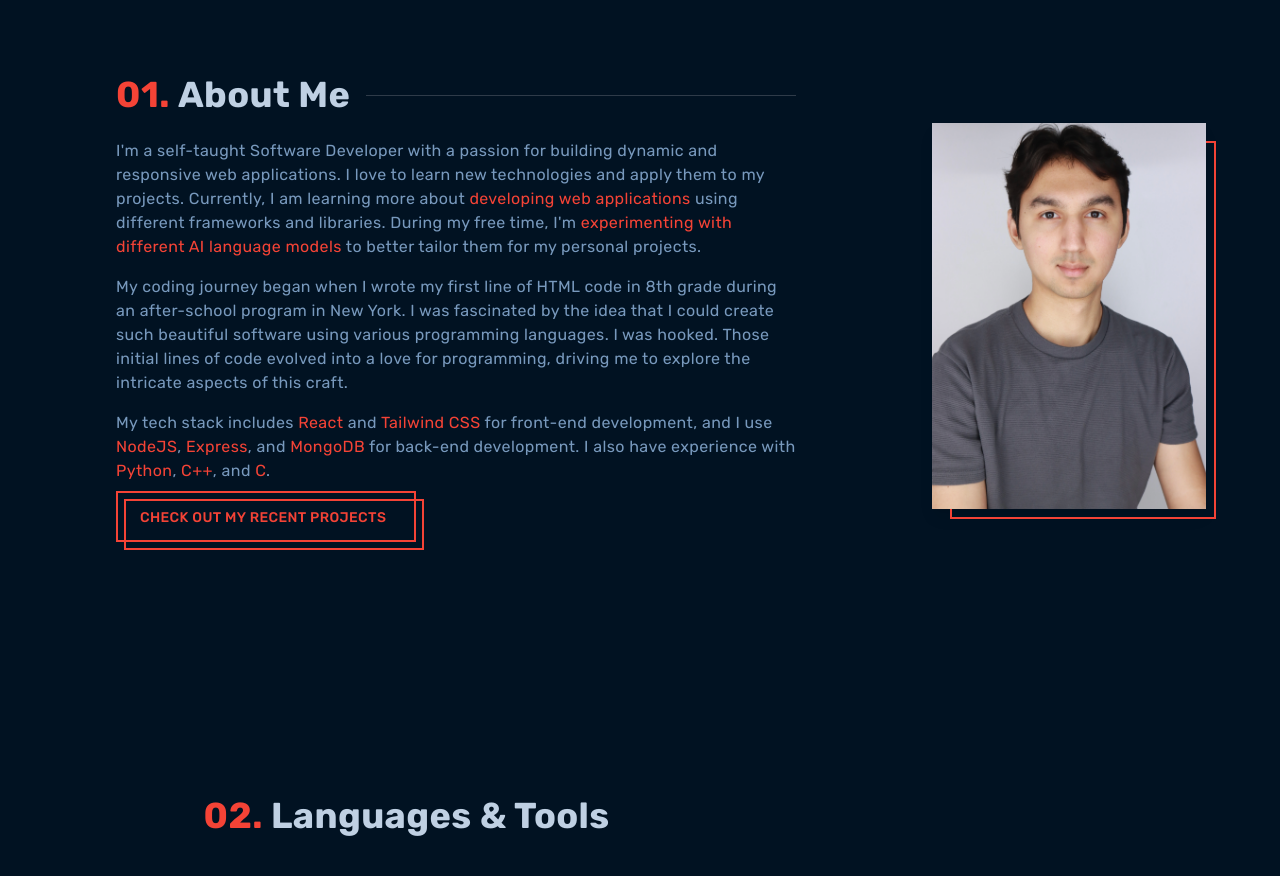
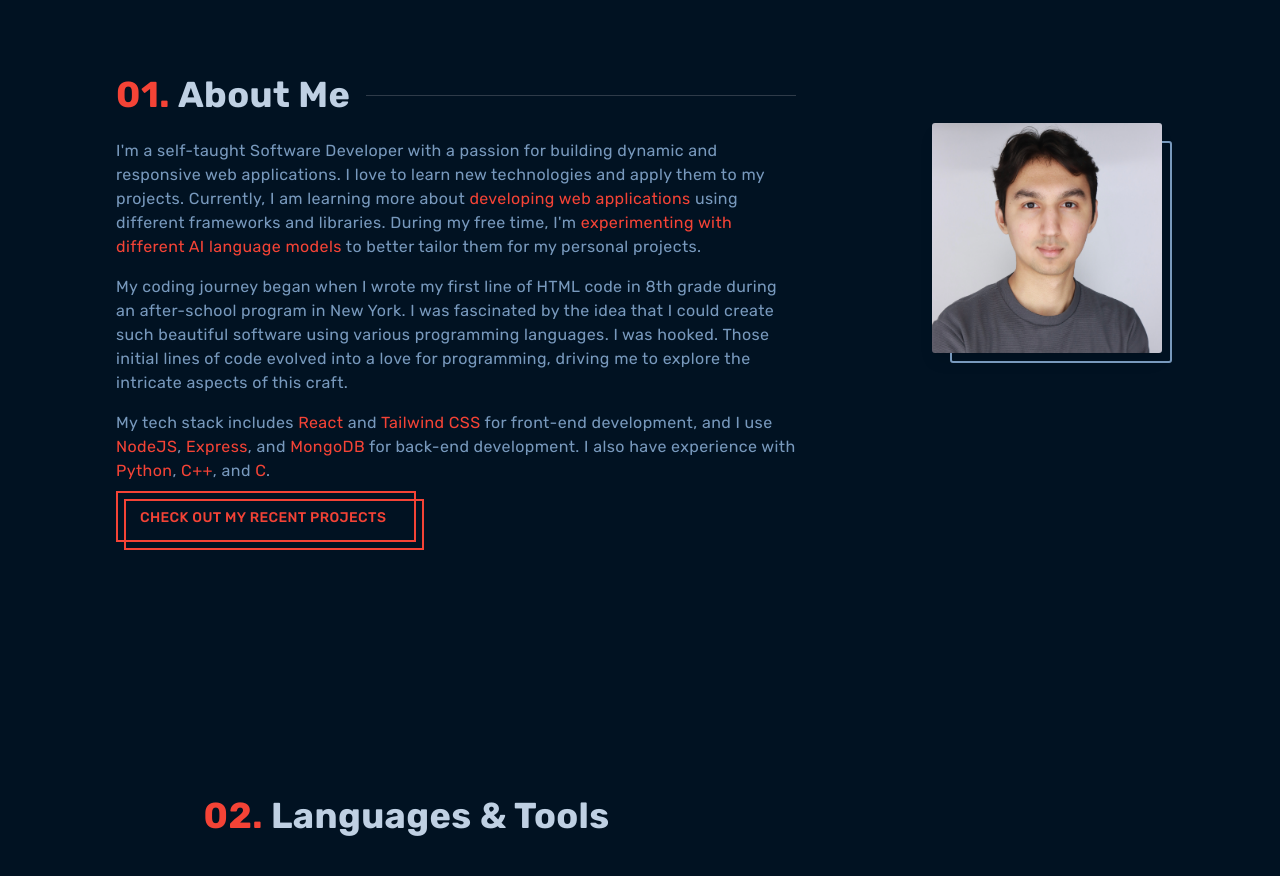
Before and after one commit to NekruzAsh/MyPortfolio, a Next.js app: page / in a window 1280 px wide. Shown: the part 900-1776 px from the top of the page. Built offline with nearby package versions, Linux system fonts and the light colour scheme.

Commit message:
Updated author's image size and adde a new hover effect.

```diff
--- a/app/components/About.jsx
+++ b/app/components/About.jsx
@@ -55,8 +55,6 @@ const About = () => {
         <div className="image-style shadow-lg items-center rounded-sm relative justify-center ml-16 mt-16">
           <img
             src="/images/authorimage.jpg"
-            width={280}
-            height={280}
             quality={100}
             objectPosition="center top"
             alt="picture of author"
--- a/app/globals.css
+++ b/app/globals.css
@@ -46,19 +46,21 @@ html {
 .image-style {
   display: block;
   position: relative;
-  width: 70%;
-  height: 80%;
+  width: 230px;
+  height: 230px;
   transition: transform 0.5s;
 }
 
 .image-style img {
-  width: 100%;
-  height: 100%;
+  width: 230px;
+  height: 230px;
   object-fit: cover;
+  object-position: 50% 5%; /* Center the object in the picture */
   position: relative;
   transition: filter 0.3s;
   filter: none;
   z-index: 1;
+  border-radius: 3px;
 }
 
 .image-style:hover,
@@ -68,7 +70,7 @@ html {
 
 .image-style:hover img,
 .image-style:focus img {
-  filter: brightness(0.5) sepia(1) hue-rotate(-45deg) saturate(4);
+  filter: brightness(0.8) sepia(1) hue-rotate(160deg) saturate(1.5);
 }
 
 .image-style::before {
@@ -78,10 +80,12 @@ html {
   left: 14px;
   width: calc(100% - 8px);
   height: calc(100% - 8px);
-  border: 2px solid #f44336;
+  border: 2px solid #7899BD;
+  border-radius: 3px;
   transform: translate(4px, 4px); /* Position the border offset from the image */
   transition: border 0.5s, transform 0.5s;
   z-index: 0;
+
 }
 
 .image-style:hover::before,
```
